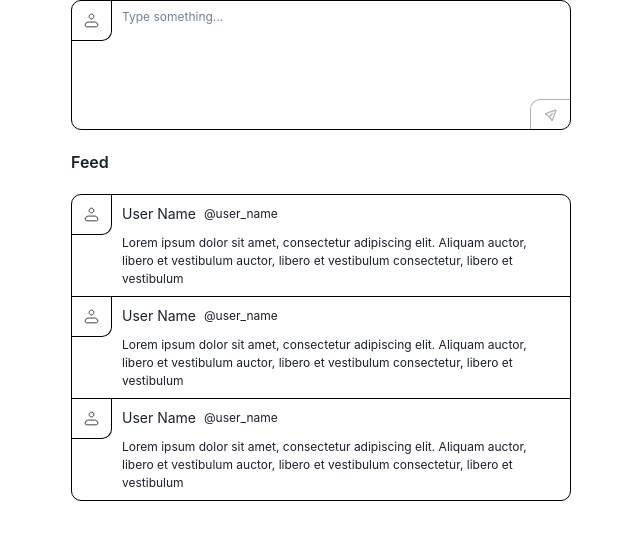
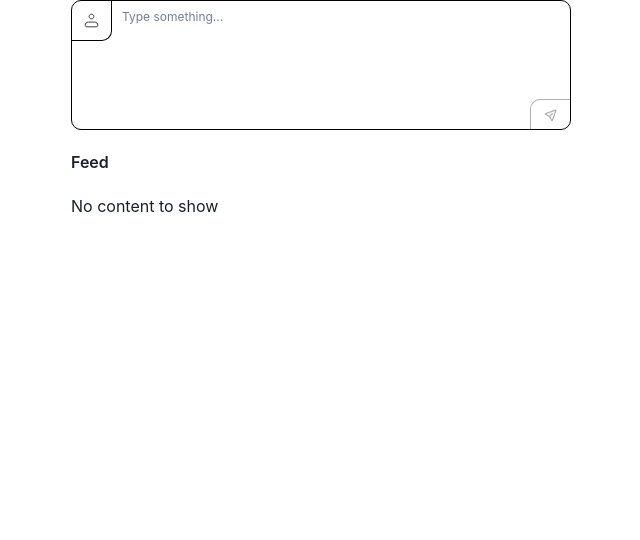
Before and after one commit to hugoarmor/nostr-app, a React (Create React App) app: page / in a window 1280 px wide. Shown: the top 540 px of the page, without its empty margins (319-959 px from the left). Built offline with nearby package versions, Linux system fonts and the light colour scheme.

Commit message:
refactor: handle no content

```diff
--- a/src/App.tsx
+++ b/src/App.tsx
@@ -3,37 +3,13 @@ import PostInput from "./components/PostInput";
 import Feed from "./components/Feed";
 import { useForm } from "react-hook-form";
 import { useState } from "react";
+import { PostType } from "./components/Post";
 
 function App() {
   const { register, handleSubmit } = useForm();
   const [isPublishDisabled, setIsPublishDisabled] = useState(true);
 
-  const [posts, setPosts] = useState([
-    {
-      user: {
-        name: "User Name",
-        username: "@user_name",
-      },
-      content:
-        "Lorem ipsum dolor sit amet, consectetur adipiscing elit. Aliquam auctor, libero et vestibulum auctor, libero et vestibulum consectetur, libero et vestibulum",
-    },
-    {
-      user: {
-        name: "User Name",
-        username: "@user_name",
-      },
-      content:
-        "Lorem ipsum dolor sit amet, consectetur adipiscing elit. Aliquam auctor, libero et vestibulum auctor, libero et vestibulum consectetur, libero et vestibulum",
-    },
-    {
-      user: {
-        name: "User Name",
-        username: "@user_name",
-      },
-      content:
-        "Lorem ipsum dolor sit amet, consectetur adipiscing elit. Aliquam auctor, libero et vestibulum auctor, libero et vestibulum consectetur, libero et vestibulum",
-    },
-  ]);
+  const [posts, setPosts] = useState<PostType[]>([]);
 
   const onSubmit = (data: any) => {
     setPosts((prev) => [
@@ -64,7 +40,7 @@ function App() {
       <Text my="20px" fontWeight="semibold">
         Feed
       </Text>
-      <Feed posts={posts} />
+      {!posts.length ? <Text>No content to show</Text> : <Feed posts={posts} />}
     </Flex>
   );
 }
```
